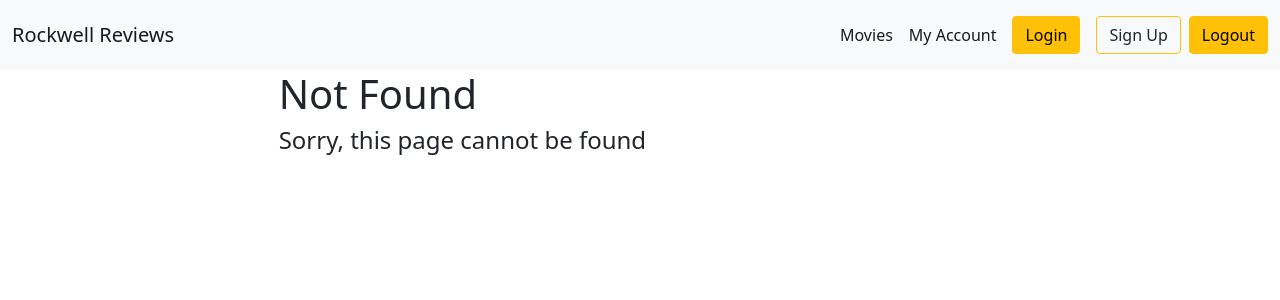
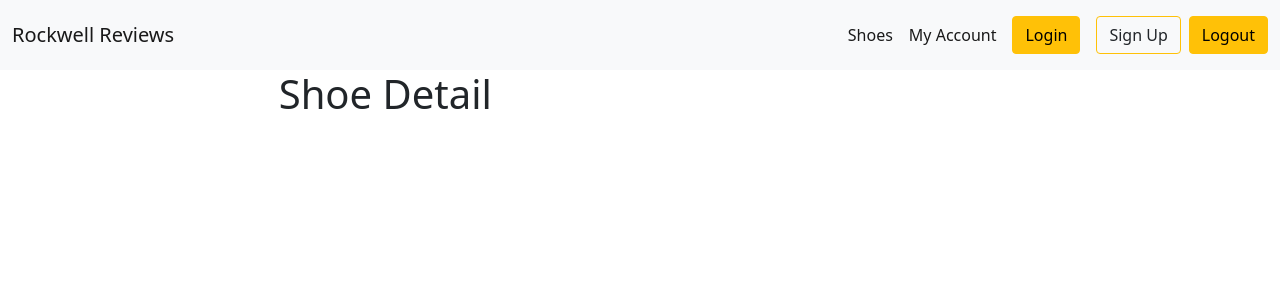
Before and after one commit to hopehegenderfer/CIS410-fa21-hegenderfer-vue, a Vue app: page /shoes/1 in a window 1280 px wide. Before the commit this address had no page. Shown: the top 300 px of the page. Built offline with nearby package versions, Linux system fonts and the light colour scheme; no server answers.

Commit message:
15.2 Shoes link

```diff
--- a/src/App.vue
+++ b/src/App.vue
@@ -17,6 +17,9 @@ export default {
   components: {
     "my-header": Header,
   },
+  created() {
+    this.$store.dispatch("getShoes");
+  },
 };
 </script>
 
--- a/src/components/Account.vue
+++ b/src/components/Account.vue
@@ -15,7 +15,7 @@
       <tbody>
         <tr v-for="thisReview in reviewsByUser" :key="thisReview.review">
           <th>
-            <router-link :to="`/movies/${thisReview.shoeFK}`">{{
+            <router-link :to="`/shoes/${thisReview.shoeFK}`">{{
               thisReview.shoeFK
             }}</router-link>
           </th>
--- a/src/components/Header.vue
+++ b/src/components/Header.vue
@@ -16,11 +16,8 @@
       <div class="collapse navbar-collapse" id="navbarNav">
         <ul class="navbar-nav ms-auto">
           <li class="nav-item">
-            <router-link
-              class="nav-link active"
-              aria-current="page"
-              to="/movies"
-              >Movies</router-link
+            <router-link class="nav-link active" aria-current="page" to="/shoes"
+              >Shoes</router-link
             >
           </li>
 
--- a/src/components/Movies.vue
+++ /dev/null
@@ -1,11 +0,0 @@
-<template>
-  <div>
-    <h1>Movies</h1>
-  </div>
-</template>
-
-<script>
-export default {};
-</script>
-
-<style></style>
--- a/src/components/MovieDetail.vue
+++ b/src/components/ShoeDetail.vue
@@ -1,6 +1,6 @@
 <template>
   <div>
-    <h1>Movie Detail</h1>
+    <h1>Shoe Detail</h1>
   </div>
 </template>
 
--- /dev/null
+++ b/src/components/Shoes.vue
@@ -0,0 +1,41 @@
+<template>
+  <div>
+    <h1>Shoes</h1>
+    <hr />
+    <table class="table">
+      <thead>
+        <tr>
+          <th>Name</th>
+          <th>Size</th>
+          <th>Cost</th>
+          <th></th>
+        </tr>
+      </thead>
+
+      <tbody>
+        <tr v-for="aShoe in theShoes" :key="aShoe.shoeID">
+          <th>{{ aShoe.name }}</th>
+          <th>{{ aShoe.size }}</th>
+          <th>{{ aShoe.cost }}</th>
+          <th>
+            <router-link :to="`/shoes/${aShoe.shoeID}`"
+              ><button class="btn btn-primary">Details</button></router-link
+            >
+          </th>
+        </tr>
+      </tbody>
+    </table>
+  </div>
+</template>
+
+<script>
+export default {
+  computed: {
+    theShoes() {
+      return this.$store.state.shoes;
+    },
+  },
+};
+</script>
+
+<style></style>
--- a/src/store.js
+++ b/src/store.js
@@ -1,4 +1,5 @@
 import { createStore } from "vuex";
+import axios from "axios";
 
 export default createStore({
   state: {
@@ -13,6 +14,16 @@ export default createStore({
     storeUserInApp(state, theUser) {
       state.user = theUser;
     },
+    storeShoes(state, shoes) {
+      state.shoes = shoes;
+    },
   },
-  actions: {},
+  actions: {
+    getShoes({ commit }) {
+      axios.get("/shoes").then((aResponse) => {
+        console.log("response in /shoes", aResponse);
+        commit("storeShoes", aResponse.data);
+      });
+    },
+  },
 });
```
Also changed, not shown: src/routes.js (+5 -5 lines).
